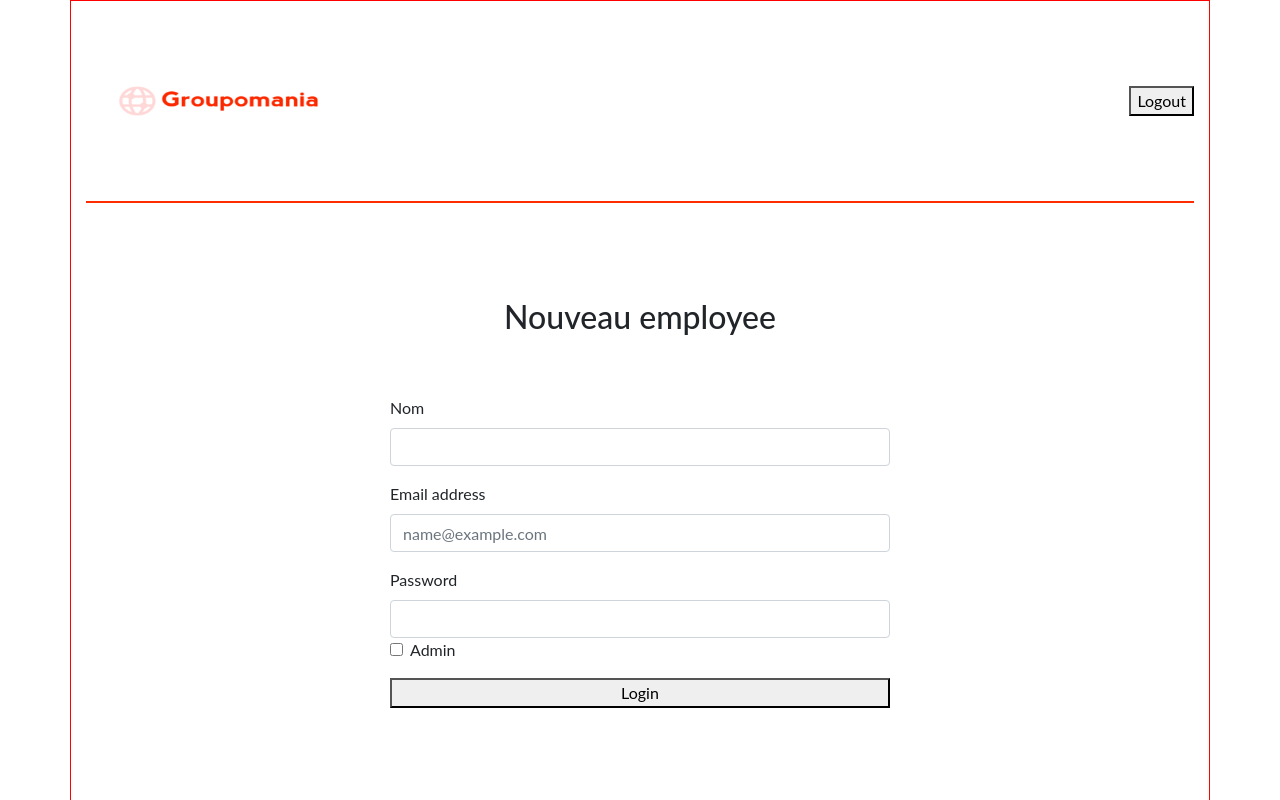
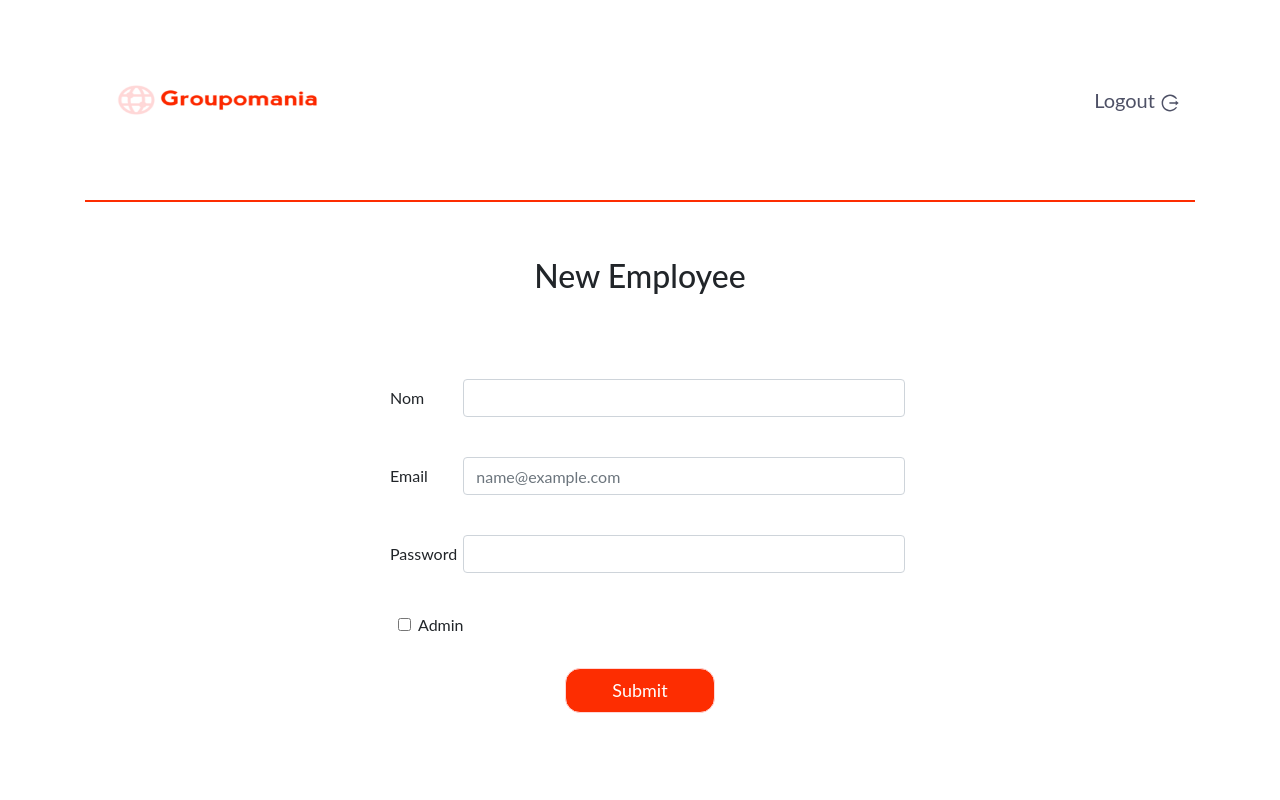
Before and after one commit to yacineH/P7-groupomania, a React (Create React App) app in the folder groupmania-front/: page /register in a window 1280 px wide. Shown: the top 800 px of the page. Built offline with nearby package versions, Linux system fonts and the light colour scheme.

Commit message:
mise en forme

```diff
--- a/groupmania-front/src/components/CardPost.jsx
+++ b/groupmania-front/src/components/CardPost.jsx
@@ -11,8 +11,8 @@
             </div>
 
             <div className='divContent'>
-              <p className="card-text">{post.message}</p>
-              <p>Posté le : {new Date(post.datePost).toLocaleString()}</p>
+              <p><span>Posté le : </span>{new Date(post.datePost).toLocaleString()}</p>
+              <p className="card-text">{post.message.substring(0,100)} ...</p>
             </div>
 
           </div>)
--- a/groupmania-front/src/components/Header.jsx
+++ b/groupmania-front/src/components/Header.jsx
@@ -1,5 +1,7 @@
 import React from "react";
 import { Link } from "react-router-dom";
+
+import { AiOutlineLogout } from "react-icons/ai";
 
 import Logo from '../assets/dark-logo.png';
 import '../utils/styles/header.css';
@@ -18,10 +20,8 @@
                     </Link>
                 </div>
                 <div className="divLogout">
-                    <Link to="/">
-                        <button   onClick={handleClick}>
-                                    Logout
-                        </button>
+                    <Link to="/" onClick={handleClick}>
+                       Logout <AiOutlineLogout/>
                     </Link>
                 </div>
             </div>
--- a/groupmania-front/src/pages/NewPost.jsx
+++ b/groupmania-front/src/pages/NewPost.jsx
@@ -40,7 +40,6 @@
         }
     }
 
-
     const handleSubmit =async (event) =>{
        event.preventDefault()
 
@@ -65,45 +64,44 @@
     return (<div>
                 <Header/>
                 <form onSubmit={handleSubmit}>
-                    <h2>Ajouter un message</h2>
-                    <div className="form-group row">
+                    <h2>New Post</h2>
+                    <div className="form-group row mt-2">
                         <label htmlFor="employeeId" className="col-sm-2 col-form-label">Id</label>
                         <div className="col-sm-10">
                           <input className="form-control" type="text" id="employeeId"
                                  name="employeeId" value={employeeId} onChange={handleChange}  readOnly/>
                         </div>
                     </div>
-                    <div className="form-group row">
+                    <div className="form-group row mt-2">
                         <label htmlFor="title" className="col-sm-2 col-form-label">Titre</label>
                         <div className="col-sm-10">
                           <input type="text" className="form-control"
                                id="title" name="title" aria-describedby="titleHelp" onChange={handleChange} required/>
                         </div>
                     </div>
-                    <div className="form-group row">
+                    <div className="form-group row mt-2">
                         <label htmlFor="message" className="col-sm-2 col-form-label">Message</label>
                         <div className="col-sm-10">
                            <textarea className="form-control" id="message" name="message" rows="5"
                                      onChange={handleChange} required></textarea>
                         </div>
                     </div>
-
-                    <div className="form-group row">
+                    <div className="form-group row mt-2">
                         <label htmlFor="image" className="col-sm-2 col-form-label">Image</label>
                         <div className="col-sm-10">
                            <input type="file" className="form-control" accept=".png,.jpeg, .jpg"
                                   id="image" name="image" onChange={handleChange}/>
                         </div>
                     </div>
-                    <div className="form-group row">
+                    <div className="form-group row mt-2">
                         <label className="col-sm-2 col-form-label"></label>
                         <div className="col-sm-10">
                             <img src={imageLocale} alt={currentPost.title}/>
                         </div>
 
                     </div>
-                    <div>
-                     <button type="submit">Submit</button>
+                    <div className="divSubmit mt-6">
+                      <button type="submit">Submit</button>
                     </div>
                 </form>
                 <Footer/>
--- a/groupmania-front/src/pages/NewUser.jsx
+++ b/groupmania-front/src/pages/NewUser.jsx
@@ -1,6 +1,7 @@
 import React,{useState} from "react";
 import {register} from "../services/authAPI";
-import Header from "../components/Header"
+import Header from "../components/Header";
+import "../utils/styles/NewUser.css";
 
  function NewUser(){
 
@@ -47,29 +48,32 @@
 
       <form onSubmit={handleSubmit}>
             <h2>
-               Nouveau employee
+               New Employee
             </h2>
-            <div className="form-group">
-               <label htmlFor="name">Nom</label>
-               <input type="text" name="name"  className="form-control"
+            <div className="form-group row mt-4">
+               <label htmlFor="name" className="col-sm-2 col-form-label">Nom</label>
+               <input type="text" name="name"  className="form-control col-sm-10"
                      id="name" aria-describedby="nomHelp" onChange={handleChange}/>
             </div>
-            <div className="form-group">
-               <label htmlFor="email">Email address</label>
-               <input type="email" name="email" placeholder="name@example.com" className="form-control"
+            <div className="form-group row mt-4">
+               <label htmlFor="email"  className="col-sm-2 col-form-label">Email</label>
+               <input type="email" name="email" placeholder="name@example.com" className="form-control col-sm-10"
                      id="email" aria-describedby="emailHelp" onChange={handleChange}/>
             </div>
-            <div>
-               <label htmlFor="password">Password</label>
-               <input type="password" className="form-control" id="password"
+            <div className="form-group row mt-4">
+               <label htmlFor="password" className="col-sm-2 col-form-label">Password</label>
+               <input type="password" className="form-control col-sm-10" id="password"
                      name="password" onChange={handleChange}/>
             </div>
-            <div className="form-group form-check">
+            <div className="form-group form-check mt-4 ml-2">
                <input type="checkbox" className="form-check-input" defaultChecked={false}
                       onChange={handleCheck} name="checkAdmin" value={adminCheck}  id="checkAdmin"/>
                <label className="form-check-label" htmlFor="checkAdmin">Admin</label>
             </div>
-            <button type="submit">Login</button>
+            <div className="divButton">
+                <button type="submit">Submit</button>
+            </div>
+
             <p>{showMessage && message}</p>
        </form>
        </div>)
--- a/groupmania-front/src/pages/Posts.jsx
+++ b/groupmania-front/src/pages/Posts.jsx
@@ -17,48 +17,34 @@
     const [isLoading,setIsLoading] = useState(true)
     const {isAdmin,setIsAdmin} =useContext(AdminContext)
 
+
     useEffect(() => {
-      const fetchPosts = async ()=>{
-          return await findPosts()
-      }
 
-
-      fetchPosts()
-       .then((data) =>  {
+      const fetchAllPosts =async () =>{
+        const data = await findPosts()
         if(data){
-            data.sort((param1,param2)=>{
-              return param2.datePost - param1.datePost
-            })
+          data.sort((param1,param2)=>{
+            return param2.datePost - param1.datePost
+          })
         }
         setPosts(data)
         setIsLoading(false)
         setIsAdmin(checkAdmin)
-       })
-       .catch(error=> {
-        console.log(error)
-       })
+      }
 
-    },[posts,isLoading,setIsAdmin])
+      fetchAllPosts()
+    },[setIsAdmin])
 
     return (
         <div>
           <Header/>
-
-          <div>
-          <Link to="/newPost">
-                <button>
-                      New Post
-                </button>
-            </Link>
-
-            { isAdmin && (
-                <Link to="/register">
-                  <button>
-                    New User
-                  </button>
-              </Link>
-              )
-            }
+          <div className="divLiens">
+            <div>
+              <Link  to="/newPost">New Post</Link>
+            </div>
+            <div>
+                { isAdmin && ( <Link  to="/register">New User</Link>) }
+            </div>
           </div>
           <div>
             <div className="divContainer">
--- a/groupmania-front/src/utils/styles/NewPost.css
+++ b/groupmania-front/src/utils/styles/NewPost.css
@@ -3,8 +3,8 @@
     margin-bottom: 60px;
 }
 form{
-    margin-top :80px;
-    margin-bottom :100px;
+    margin-top :40px;
+    margin-bottom :250px;
     height: 700px;
     width: 500px;
     border:0px;
@@ -14,3 +14,20 @@
     width: 150px;
     height: 120px;
 }
+
+.divSubmit{
+    margin-top: 30px;
+    display: flex;
+    justify-content: end;
+    margin-right: 10px;
+}
+
+.divSubmit button{
+    border-radius: 20px;
+    color: white;
+    background-color: #fd2d01;
+    padding: 5px;
+    font-size: 18px;
+    border : 1px solid #ffd7d7;
+    width: 150px;
+}
--- /dev/null
+++ b/groupmania-front/src/utils/styles/NewUser.css
@@ -0,0 +1,13 @@
+.divButton{
+    margin-top: 15px;
+    text-align:center;
+}
+.divButton button{
+    color: white;
+    background-color:#FD2D01;
+    width: 150px;
+    height: 45px;
+    border-radius: 15px;
+    border:1px solid #ffd7d7;
+    font-size: 18px;
+}
--- a/groupmania-front/src/utils/styles/header.css
+++ b/groupmania-front/src/utils/styles/header.css
@@ -1,8 +1,14 @@
 .divHeader{
-    margin-bottom: 40px;
+    margin-bottom: 10px;
     display: flex;
     flex-direction: row;
     justify-content: space-between;
     align-items: center;
     border-bottom: 2px solid #fd2d01;
 }
+.divLogout a{
+  color :#4E5166;
+  text-decoration: none;
+  font-size: 20px;
+  margin-right: 15px;
+}
--- a/groupmania-front/src/utils/styles/post.css
+++ b/groupmania-front/src/utils/styles/post.css
@@ -1,9 +1,32 @@
-.container{
-    margin-bottom: 300px;
-    border :1px solid red;
+.form{
+    margin-bottom: 350px;
+    height: 850px;
 }
 
 .image{
-    width: 450px;
+    border-top-left-radius: 20px;
+    border-top-right-radius: 20px;
+    width: 100%;
     height: 350px;
 }
+
+.divLike{
+
+    margin-top: 50px;
+    display: flex;
+    justify-content:center;
+}
+.divBouttons{
+    margin-top: 50px;
+    display: flex;
+    justify-content:space-between;
+}
+.divBouttons button{
+    color: white;
+    background-color:#FD2D01;
+    width: 110px;
+    height: 45px;
+    border-radius: 15px;
+    border:1px solid #ffd7d7;
+    font-size: 18px;
+}
--- a/groupmania-front/src/utils/styles/posts.css
+++ b/groupmania-front/src/utils/styles/posts.css
@@ -5,23 +5,56 @@
     flex-wrap: wrap;
 }
 .divCard{
-    margin : 10px;
-    border:1px solid #4E5166;
+    margin : 20px;
+    border:1px solid #ffd7d7;
     display: flex;
+    border-radius: 20px;
+}
 
+.divContainer a{
+    text-decoration: none;
+}
+
+/* section des liens lien */
+.divLiens{
+    display: flex;
+    justify-content: end;
+    margin-bottom: 20px;
 
 }
+.divLiens div{
+    margin:15px;
+    color :#4e5166;
+}
 
+.divLiens div a{
+    color :#4e5166;
+    font-size: 18px;
+}
+
+/*section content*/
+
+.divContent{
+    padding-top: 25px;
+    padding-right: 15px;
+}
+
+.divContent span{
+    color: black;
+}
+.divContent p{
+    color :#4E5166;
+    font-size: 16px;
+}
 .divImg{
     width: 250px;
-    height: 250px;
+    height: 200px;
+    margin-right: 30px;
 }
 
 .divImg img{
+    border-top-left-radius: 20px;
+    border-bottom-left-radius: 20px;
     width: 250px;
-    height: 250px;
+    height: 200px;
 }
-
-.divContent{
-    border :0px solid red;
-}
```
Also changed, not shown: groupmania-front/src/pages/Post.jsx (+58 -33 lines).
